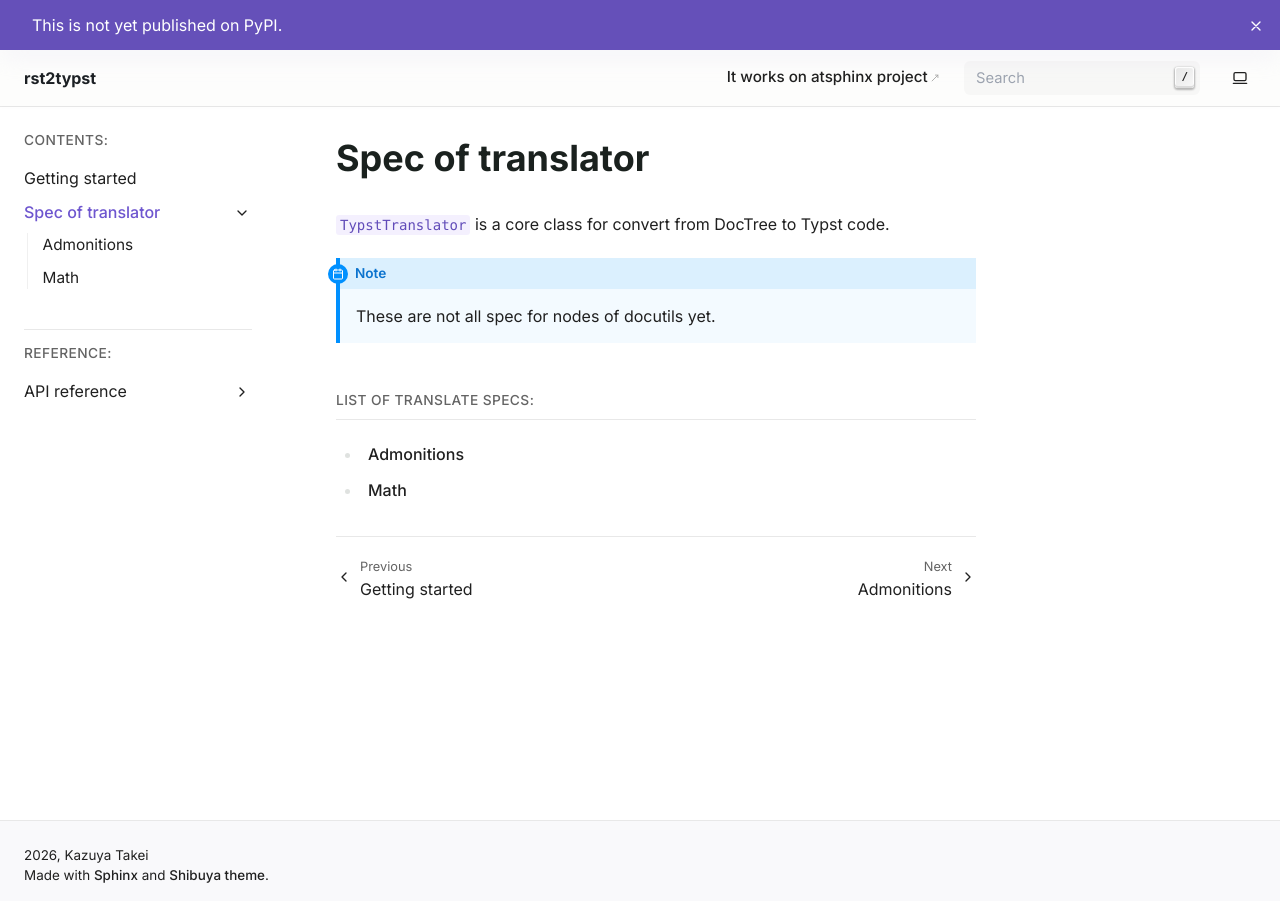
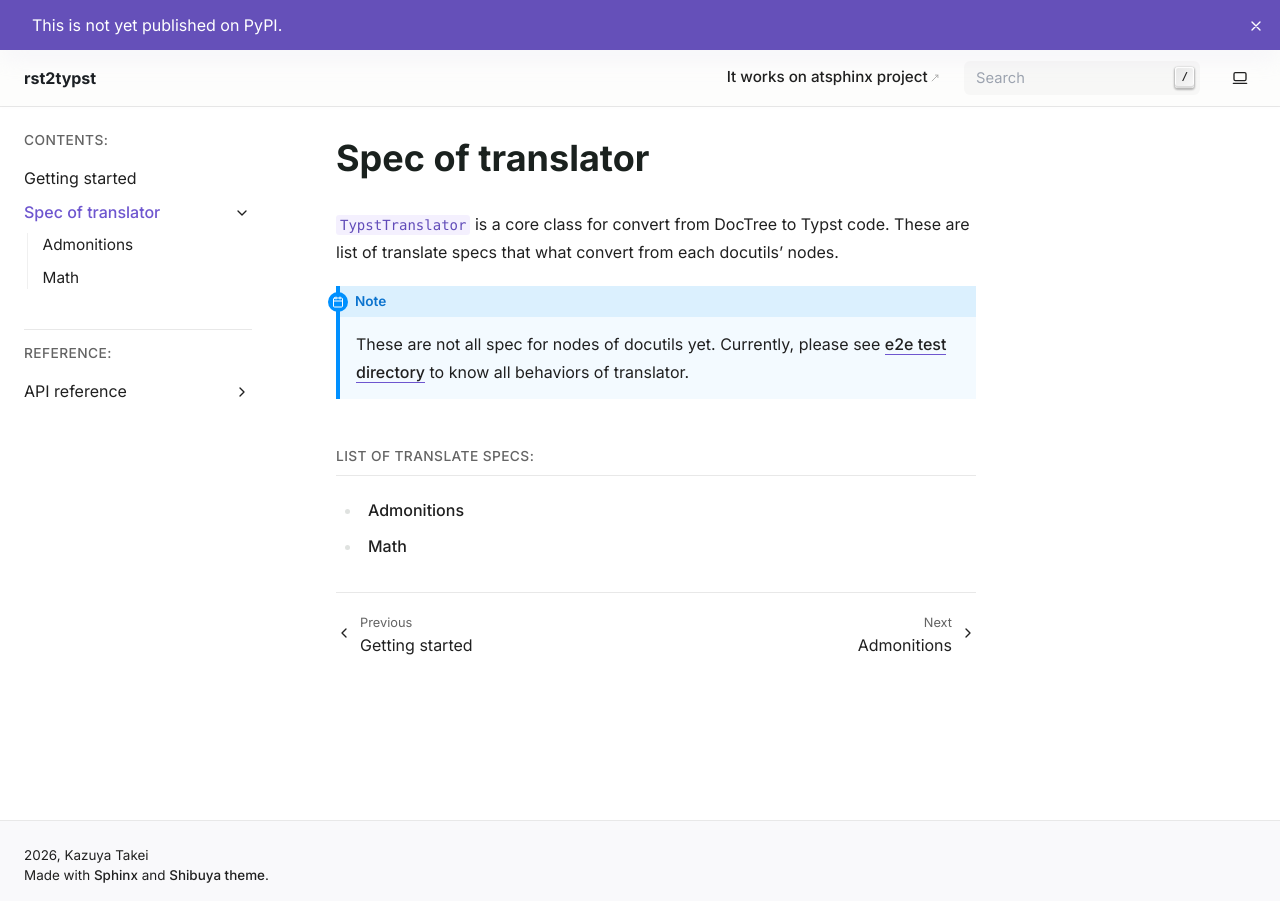
Before and after one commit to atsphinx/rst2typst, a Sphinx documentation site: the page built from docs/spec.rst, in a window 1280 px wide. Built offline with Sphinx 7.4.7, drawn with Linux system fonts in a browser that asks for light colours; pages that are not in the unit, such as notebooks, are missing from menus.

Commit message:
doc: Add note

```diff
--- a/docs/spec.rst
+++ b/docs/spec.rst
@@ -2,10 +2,12 @@ Spec of translator
 ==================
 
 :py:class:`TypstTranslator <rst2typst.writer.TypstTranslator>` is a core class for convert from DocTree to Typst code.
+These are list of translate specs that what convert from each docutils' nodes.
 
 .. note::
 
    These are not all spec for nodes of docutils yet.
+   Currently, please see `e2e test directory <https://github.com/atsphinx/rst2typst/tree/dev/e2e/cases-cli>`_  to know all behaviors of translator.
 
 .. toctree::
    :maxdepth: 1
```
